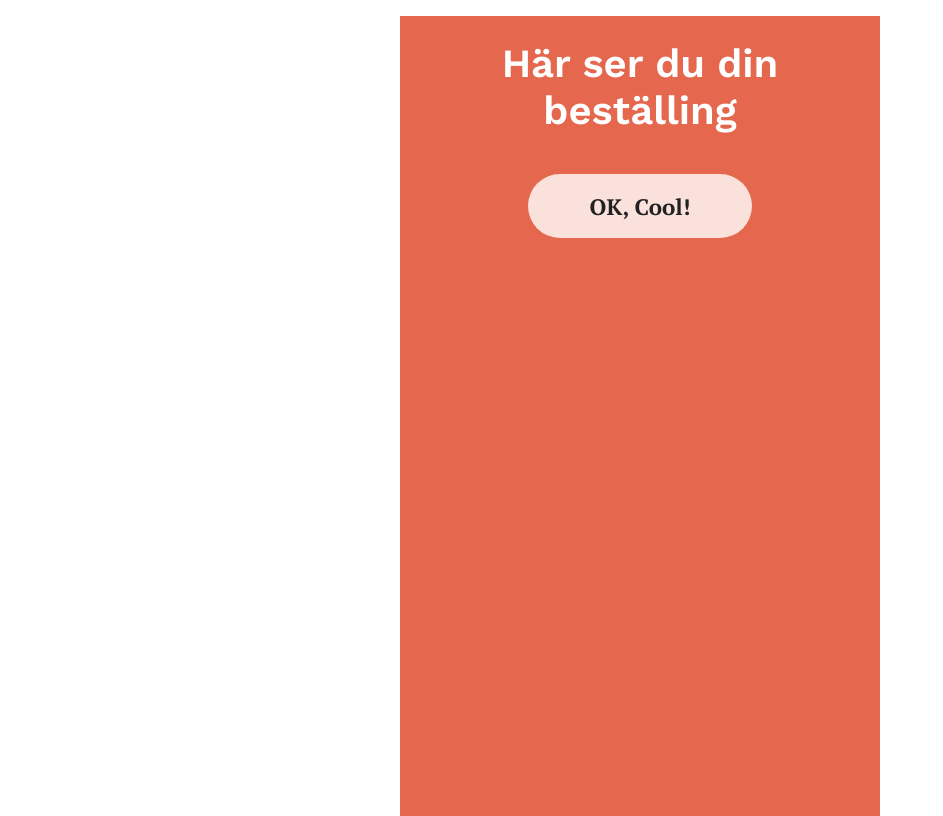
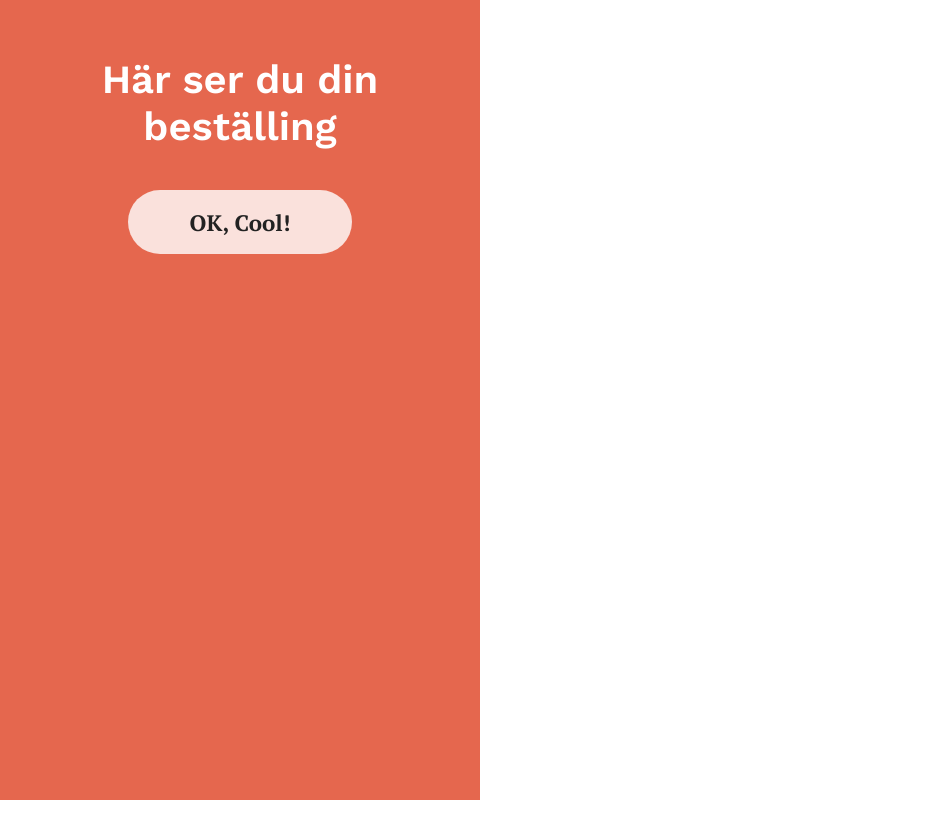
Before and after one commit to jenseneducation-Aleksander-Dimitrijevic/test-airbean, a Vue app: page /#/status in a window 1280 px wide. Shown: the whole page, without its empty margins (0-943 px from the left). Built offline with nearby package versions, Linux system fonts and the light colour scheme; no server answers.

Commit message:
Did some styles

```diff
--- a/src/App.vue
+++ b/src/App.vue
@@ -30,7 +30,7 @@ export default {
 }
 *{
   box-sizing: border-box;
-  // padding: 0;
+  padding: 0;
   margin: 0;
 }
 #app {
@@ -40,7 +40,7 @@ export default {
   background: #F3E4E1;
   box-sizing: border-box;
   max-width: 480px;
-  margin: 0 auto;
+  margin: 0;
 
 }
 </style>
--- a/src/components/Carticon.vue
+++ b/src/components/Carticon.vue
@@ -55,7 +55,7 @@ import Cart from './Cart'
     padding:2rem;
     border-radius:100%;
     float:right;
-    margin-top:-73px;
+    margin-top:-65px;
     margin-right:30px;
     .count{
     position: absolute;
--- a/src/components/MenuItem.vue
+++ b/src/components/MenuItem.vue
@@ -54,7 +54,7 @@ export default {
       background: black;
     }
     img{
-      width:100%;
+      width:30px;
     }
   }
   .itemtitle{
--- a/src/components/Navbar.vue
+++ b/src/components/Navbar.vue
@@ -29,12 +29,14 @@
 
 <style lang="scss">
  .menu-nav{
-      width: 100%;
-      height: 100%;
+    //   width: 100%;
+    //   height: 100%;
       z-index:100;
       position:fixed;
       top: 0;
       left: 0;
+      right: 0;
+      bottom: 0;
       padding:0;
       background:black;
       .links{
--- a/src/views/Status.vue
+++ b/src/views/Status.vue
@@ -33,8 +33,9 @@ export default {
     height: 100vh;
     color: white;
     text-align: center;
+    padding: 1rem;
+
     .order{
-        // margin: 2rem;
         padding: 2rem;
     }
     .loader{
@@ -84,7 +85,6 @@ export default {
         color: #222;
         border-radius: 999rem;
         background: rgba($color: #FFFFFF, $alpha: .8);
-
         &:active {
         background: white;
     }
```
Lines whose indentation alone changed are shown as unchanged.
